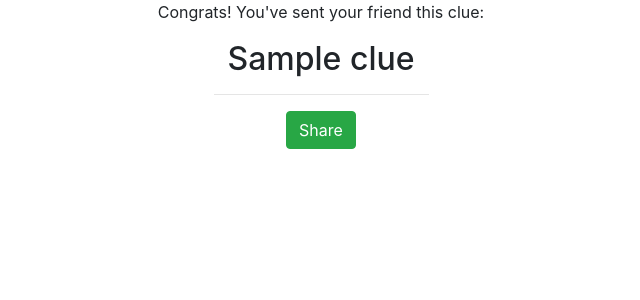
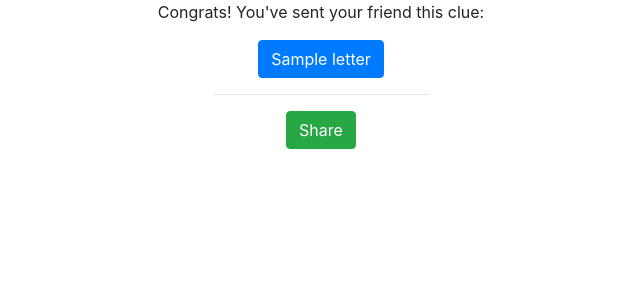
Before and after one commit to codefeld/lettergame, a Flask app: template templates/clue_share.html in a window 1280 px wide. Shown: the top 300 px of the page, without its empty margins (319-959 px from the left). Run offline with Flask 2, Linux system fonts and the light colour scheme; the template is opened without the code that fills it: most values are stand-ins (such as "Sample title", 1, 10 or a date in 2020); some libraries are stand-ins or nearby versions.

Commit message:
Fixed clue appearence in clue_share

```diff
--- a/templates/clue_share.html
+++ b/templates/clue_share.html
@@ -2,7 +2,15 @@
 {% block content %}
 <div class="container" style="text-align: center">
 	<p>Congrats! You've sent your friend this clue:</p>
-	<h2 id="clue">{{clue}}</h2>
+	{% for letter in clue %}
+		{% if letter|int != 0 %}
+		<button type="button" class="btn btn-primary">{{ letter }}</button>
+		{% elif letter == "*" %}
+		<button type="button" class="btn btn-secondary">*</button>
+		{% else %}
+		<button type="button" class="btn btn-warning">{{ letter }}</button>
+		{% endif %}
+	{% endfor %}
 	<hr class="col-3 col-md-2">
 	<button type="button" class="btn btn-success">Share</button>
 </div>
--- a/templates/guess.html
+++ b/templates/guess.html
@@ -9,11 +9,11 @@
 		{% for clue in clues %}
 			{% for letter in clue %}
 				{% if letter|int != 0 %}
-				<button type="button" class="btn btn-primary">{{ letter }}</button>
+				<button type="button" class="btn btn-primary btn-lg">{{ letter }}</button>
 				{% elif letter == "*" %}
-				<button type="button" class="btn btn-secondary">*</button>
+				<button type="button" class="btn btn-secondary btn-lg">*</button>
 				{% else %}
-				<button type="button" class="btn btn-warning">{{ letter }}</button>
+				<button type="button" class="btn btn-warning btn-lg">{{ letter }}</button>
 				{% endif %}
 			{% endfor %}
 			<hr class="col-3 col-md-2">
```
